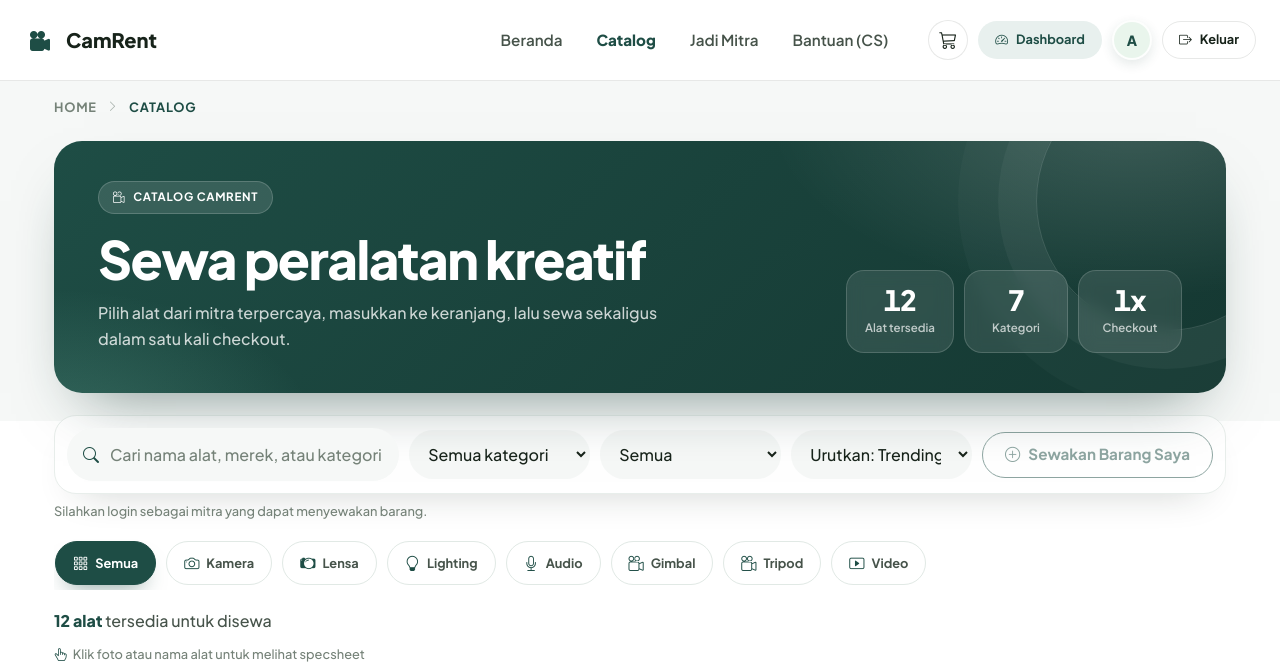
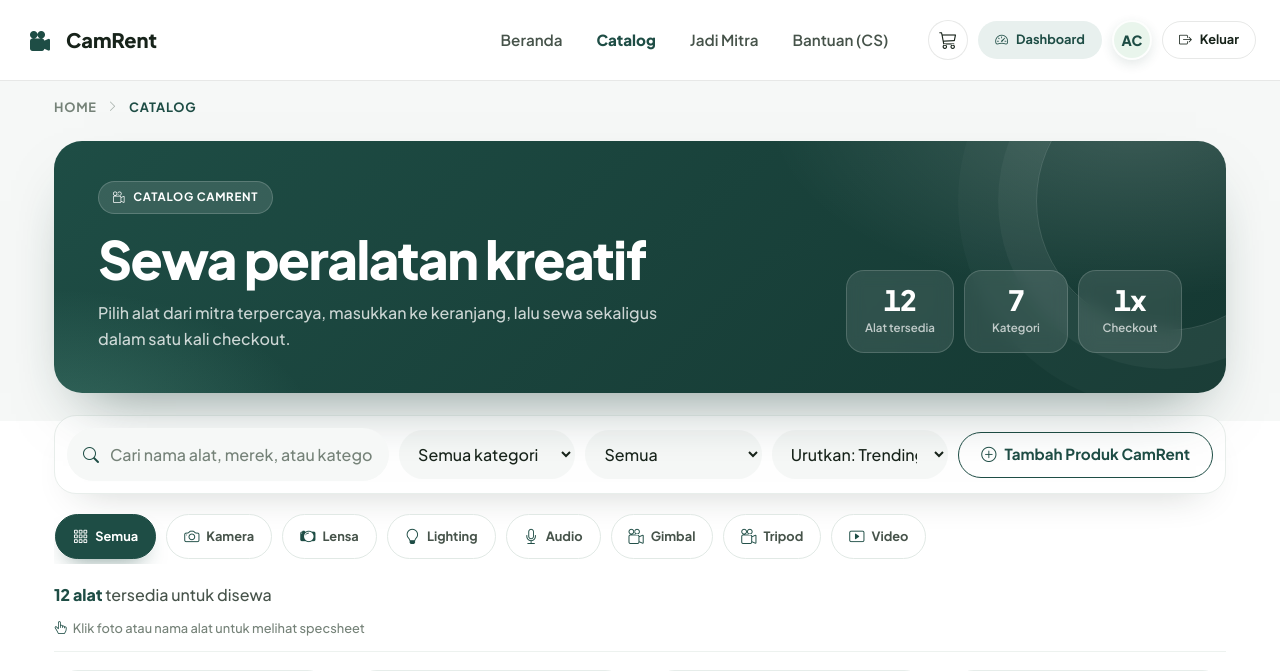
Before and after one commit to Nanda-0101/PROJECT_DPBP, a Laravel app: page /marketplace in a window 1280 px wide. Shown: the top 671 px of the page. Run offline with Laravel 12, Linux system fonts and the light colour scheme; a user stored in the database is signed in; data comes from the database, SQL or seed files in the repository; style sheets or scripts are compiled from the project's sources.

Commit message:
tambah catalog camrent

```diff
--- a/app/Http/Controllers/MarketplaceController.php
+++ b/app/Http/Controllers/MarketplaceController.php
@@ -108,9 +108,10 @@ class MarketplaceController extends Controller
     // ==== Sewakan barang (mitra listing) ====
     public function rentOut(Request $request)
     {
-        if (Auth::user()?->role !== 'mitra') {
+        $user = Auth::user();
+        if (!$user?->canManageCatalog()) {
             return back()
-                ->with('error', 'Hanya akun dengan role mitra yang dapat menyewakan barang.');
+                ->with('error', 'Hanya akun admin atau mitra yang dapat menambahkan barang.');
         }
 
         $request->validate([
@@ -140,7 +141,7 @@ class MarketplaceController extends Controller
         );
 
         $product = Product::create([
-            'seller_id'          => Auth::id(),
+            'seller_id'          => $user->isAdmin() ? null : $user->id,
             'category_id'        => $category->id,
             'name'               => $request->name,
             'icon'               => 'bi-box-seam',
--- a/app/Models/User.php
+++ b/app/Models/User.php
@@ -58,8 +58,18 @@ class User extends Authenticatable
         return $this->role === 'mitra';
     }
 
+    public function isAdmin(): bool
+    {
+        return $this->role === 'admin';
+    }
+
+    public function canManageCatalog(): bool
+    {
+        return in_array($this->role, ['mitra', 'admin'], true);
+    }
+
     public function canRent(): bool
     {
-        return in_array($this->role, ['user', 'mitra'], true);
+        return in_array($this->role, ['user', 'mitra', 'admin'], true);
     }
 }
--- a/database/db_dpbp.sql
+++ b/database/db_dpbp.sql
@@ -171,7 +171,7 @@ INSERT INTO `order_items` (`id`, `booking_id`, `product_id`, `product_name_snap`
 
 CREATE TABLE `products` (
   `id` bigint(20) UNSIGNED NOT NULL,
-  `seller_id` bigint(20) UNSIGNED NOT NULL,
+  `seller_id` bigint(20) UNSIGNED DEFAULT NULL,
   `category_id` int(10) UNSIGNED NOT NULL,
   `name` varchar(150) NOT NULL,
   `brand` varchar(80) DEFAULT NULL,
@@ -312,7 +312,8 @@ INSERT INTO `users` (`id`, `name`, `email`, `password`, `phone`, `role`, `status
 (3, 'Caca', 'caca@gmail.com', '123456', '081311122233', 'user', 'Aktif', NULL, '2026-09-18 06:41:36', '2026-10-11 13:46:50'),
 (4, 'dimas', 'dimas@gmail.com', '$2y$12$KK6a..MVgfTlHq9KGhDZqevTlMyOrNSI.beGE8BT/F/mlzhy9svQi', '081232211122', 'user', 'Aktif', NULL, '2026-10-11 06:30:48', '2026-10-11 06:30:48'),
 (5, 'SD', 'guest+d603cf98-6ddb-4403-939b-2c84b6f1b06d@camrent.invalid', '$2y$12$JkTAHTLDp9Xh7a/WTPNuK.8AERS8vzHWpOvFk0ZB2NqH4u.rld97e', '009090909', 'user', 'Aktif', NULL, '2026-10-11 06:36:33', '2026-10-11 06:36:33'),
-(6, 'ww', 'guest+4833c55e-5b13-4a4d-bfe5-eb2685805c18@camrent.invalid', '$2y$12$ku2zT3GUzGIVsXSuGNSJ6ebkUzzPVx0YtJx3hQVqm/isxGX.9.bOO', '232323', 'user', 'Aktif', NULL, '2026-10-11 06:37:21', '2026-10-11 06:37:21');
+(6, 'ww', 'guest+4833c55e-5b13-4a4d-bfe5-eb2685805c18@camrent.invalid', '$2y$12$ku2zT3GUzGIVsXSuGNSJ6ebkUzzPVx0YtJx3hQVqm/isxGX.9.bOO', '232323', 'user', 'Aktif', NULL, '2026-10-11 06:37:21', '2026-10-11 06:37:21'),
+(7, 'Admin CamRent', 'admin@camrent.id', '$2y$12$/rRi6/r/y1VAwFR1.F6eEuTUzjOy/htnWw6mGMIX7Ji6chREybV9K', '081200000000', 'admin', 'Aktif', NULL, '2026-11-23 03:20:00', '2026-11-23 03:20:00');
 
 --
 -- Indexes for dumped tables
--- a/database/seeders/UserSeeder.php
+++ b/database/seeders/UserSeeder.php
@@ -10,6 +10,8 @@ class UserSeeder extends Seeder
 {
     public function run(): void
     {
+        $this->call(AdminSeeder::class);
+
         $user = User::create([
             'name' => 'Rangga Pratama', 'email' => 'user@camrent.id',
             'password' => 'user123', 'phone' => '081234567890',
--- a/resources/views/marketplace.blade.php
+++ b/resources/views/marketplace.blade.php
@@ -45,9 +45,9 @@
       <option value="price-desc" @selected($sort === 'price-desc')>Harga tertinggi</option>
       <option value="rating"     @selected($sort === 'rating')>Rating tertinggi</option>
     </select>
-    @if(auth()->check() && auth()->user()->role === 'mitra')
+    @if(auth()->user()?->canManageCatalog())
       <button type="button" class="btn btn-outline" onclick="document.getElementById('modalSewakan').classList.add('open')">
-        <i class="bi bi-plus-circle"></i> Sewakan Barang Saya
+        <i class="bi bi-plus-circle"></i> {{ auth()->user()->isAdmin() ? 'Tambah Produk CamRent' : 'Sewakan Barang Saya' }}
       </button>
     @else
       <button type="button" class="btn btn-outline" disabled>
@@ -55,8 +55,8 @@
       </button>
     @endif
   </form>
-  @unless(auth()->check() && auth()->user()->role === 'mitra')
-    <p class="hint" style="margin-top:8px;">Silahkan login sebagai mitra yang dapat menyewakan barang.</p>
+  @unless(auth()->user()?->canManageCatalog())
+    <p class="hint" style="margin-top:8px;">Login sebagai admin atau mitra untuk menambahkan barang ke catalog.</p>
   @endunless
 
   <div class="mp-chip-row">
@@ -104,14 +104,14 @@
 </div>
 
 {{-- MODAL: Sewakan Barang --}}
-@if(auth()->check() && auth()->user()->role === 'mitra')
+@if(auth()->user()?->canManageCatalog())
 <div class="modal-backdrop" id="modalSewakan">
   <div class="modal-box glass-strong">
     <button type="button" class="modal-close" onclick="document.getElementById('modalSewakan').classList.remove('open')">
       <i class="bi bi-x-lg"></i>
     </button>
-    <h3 style="margin-bottom:6px;"><i class="bi bi-tag gradient-text"></i> Sewakan Barang Saya</h3>
-    <p style="margin-bottom:18px;">Isi detail alat yang ingin kamu sewakan ke kreator lain.</p>
+    <h3 style="margin-bottom:6px;"><i class="bi bi-tag gradient-text"></i> {{ auth()->user()->isAdmin() ? 'Tambah Produk CamRent' : 'Sewakan Barang Saya' }}</h3>
+    <p style="margin-bottom:18px;">Isi detail alat yang ingin ditambahkan ke catalog.</p>
     <form method="POST" action="{{ route('marketplace.rent-out') }}" enctype="multipart/form-data">
       @csrf
       <div class="field"><label>Nama barang</label><input required name="name" class="input" placeholder="Contoh: Nikon Z6 II"></div>
@@ -133,7 +133,7 @@
         <div class="hint"><i class="bi bi-info-circle"></i> Unggah minimal 1 foto asli.</div>
       </div>
       <button type="submit" class="btn btn-primary btn-block">
-        <i class="bi bi-upload"></i> Tayangkan untuk Disewa
+        <i class="bi bi-upload"></i> {{ auth()->user()->isAdmin() ? 'Tambah ke Catalog' : 'Tayangkan untuk Disewa' }}
       </button>
     </form>
   </div>
```
Also changed, not shown: database/patch_admin_camrent_catalog.sql (added, +17 -0 lines), database/seeders/AdminSeeder.php (added, +24 -0 lines), tests/Feature/MarketplaceRentalOnlyTest.php (+59 -4 lines), README.md, storage/app/public/products/KjmY0lkiFZOXUXb2pSpDfjDz3AXGEcoiHDIBSoMa.jpg (added), storage/app/public/products/wK90omcQpFUSFTU0vQtqbq3wwtvWzLjYyBp3WZO8.jpg (added).
